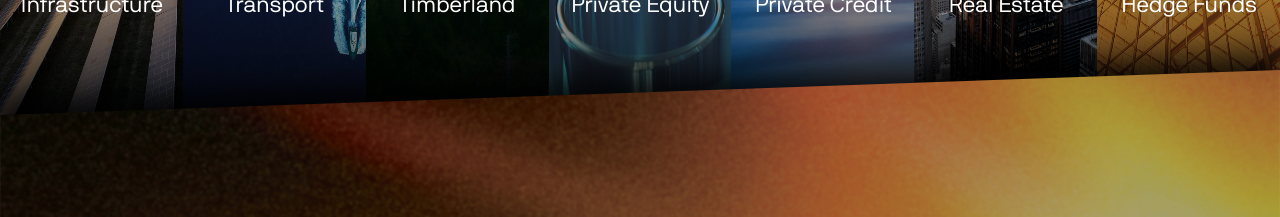
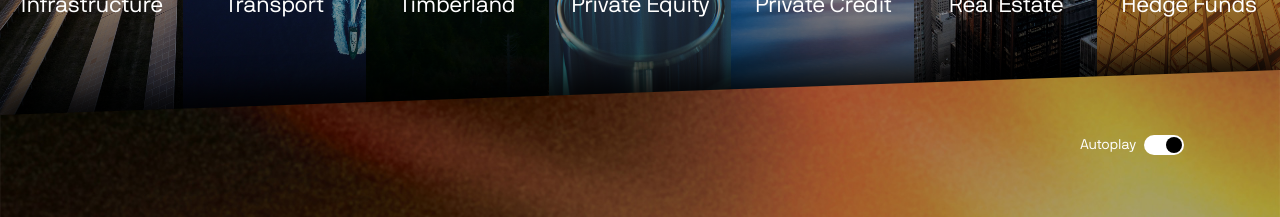
Before and after one commit to andyatbox/jpmam, a Next.js app: page / in a window 1280 px wide. Shown: the part 580-797 px from the top of the page. Built offline with nearby package versions, Linux system fonts and the light colour scheme.

Commit message:
Add autoplay toggle, all-flip idle mode, update page title

```diff
--- a/app/CardsApp.tsx
+++ b/app/CardsApp.tsx
@@ -95,15 +95,12 @@ const AUTOPLAY_DELAY = 6000;
 export default function App() {
   const [dimensions, setDimensions] = useState({ width: 0, height: 0 });
   const [activeCard, setActiveCard] = useState<number | null>(null);
-  // true = auto-play running; false = user has taken control
-  const [autoPlay, setAutoPlay] = useState(true);
+  const [autoPlayEnabled, setAutoPlayEnabled] = useState(true);
+  const [allFlipped, setAllFlipped] = useState(false);
   const timerRef = useRef<ReturnType<typeof setTimeout> | null>(null);
 
   const clearTimer = () => {
-    if (timerRef.current) {
-      clearTimeout(timerRef.current);
-      timerRef.current = null;
-    }
+    if (timerRef.current) { clearTimeout(timerRef.current); timerRef.current = null; }
   };
 
   // Window resize
@@ -116,33 +113,36 @@ export default function App() {
     return () => window.removeEventListener('resize', handleResize);
   }, []);
 
-  // Auto-play: advance through cards sequentially, looping
+  // Single timer effect — behaviour depends on autoPlayEnabled / allFlipped state
   useEffect(() => {
-    if (!autoPlay) return;
     clearTimer();
-    timerRef.current = setTimeout(() => {
-      setActiveCard(prev => prev === null ? 0 : (prev + 1) % CARDS.length);
-    }, AUTOPLAY_DELAY);
-    return clearTimer;
-  }, [autoPlay, activeCard]);
 
-  // After user interaction: resume auto-play on the next card after 6s idle
-  useEffect(() => {
-    if (autoPlay) return;
-    clearTimer();
-    if (activeCard !== null) {
+    if (autoPlayEnabled) {
+      // Sequential autoplay: advance every 6s (also resumes after user click)
       timerRef.current = setTimeout(() => {
-        setAutoPlay(true);
         setActiveCard(prev => prev === null ? 0 : (prev + 1) % CARDS.length);
       }, AUTOPLAY_DELAY);
+    } else if (!allFlipped) {
+      // Autoplay OFF: after 13s idle flip all cards simultaneously
+      timerRef.current = setTimeout(() => {
+        setActiveCard(null);
+        setAllFlipped(true);
+      }, 13000);
     }
+
     return clearTimer;
-  }, [autoPlay, activeCard]);
+  }, [autoPlayEnabled, activeCard, allFlipped]);
 
   const handleCardClick = (index: number) => {
     const isActive = activeCard === index;
-    setAutoPlay(false);
+    setAllFlipped(false);
     setActiveCard(isActive ? null : index);
+    // Keep autoPlayEnabled as-is; when ON the effect will resume after 6s
+  };
+
+  const toggleAutoPlay = () => {
+    setAutoPlayEnabled(prev => !prev);
+    setAllFlipped(false);
   };
 
   // Prevent render before dimensions are acquired to avoid layout flash
@@ -153,8 +153,10 @@ export default function App() {
   // Core calculations based on window dimensions
   const cardHeight = Math.max(200, dimensions.height - 300);
   const defaultCardWidth = dimensions.width / CARDS.length;
-  // Make the active card a perfect square (width = height), capped to viewport width
   const activeCardWidth = Math.min(cardHeight, dimensions.width);
+  // Matches the logo's horizontal centering margin for toggle alignment
+  const logoWidth = Math.min(dimensions.width * 0.85, 1500);
+  const logoHorizontalMargin = (dimensions.width - logoWidth) / 2;
 
   // Right offset to align the close X with the right edge of the back-side content
   // (content is max-w-2xl=672px, mx-auto, with px-6/md:px-10/lg:px-12)
@@ -224,7 +226,7 @@ export default function App() {
       >
         {CARDS.map((card, index) => {
           const isActive = activeCard === index;
-          const isFlipped = isActive;
+          const isFlipped = isActive || allFlipped;
 
           let leftPosition = 0;
           let cardWidth = defaultCardWidth;
@@ -436,6 +438,21 @@ export default function App() {
             WebkitClipPath: 'polygon(100% 100%, 0% 100%, 0% 30%, 100% 0%)'
           }}
         />
+        {/* Autoplay toggle — vertically centered, right-aligned to match logo right edge */}
+        <div
+          className="absolute inset-0 flex items-center justify-end"
+          style={{ paddingRight: `${logoHorizontalMargin}px` }}
+        >
+          <button
+            onClick={toggleAutoPlay}
+            className="flex items-center gap-2 text-white pointer-events-auto"
+          >
+            <span className="font-book text-sm">Autoplay</span>
+            <div className={`relative w-10 h-5 rounded-full transition-colors duration-300 ${autoPlayEnabled ? 'bg-white' : 'bg-white/30'}`}>
+              <div className={`absolute top-0.5 left-0.5 w-4 h-4 rounded-full transition-transform duration-300 ${autoPlayEnabled ? 'bg-black translate-x-5' : 'bg-white translate-x-0'}`} />
+            </div>
+          </button>
+        </div>
       </div>
 
     </div>
```
